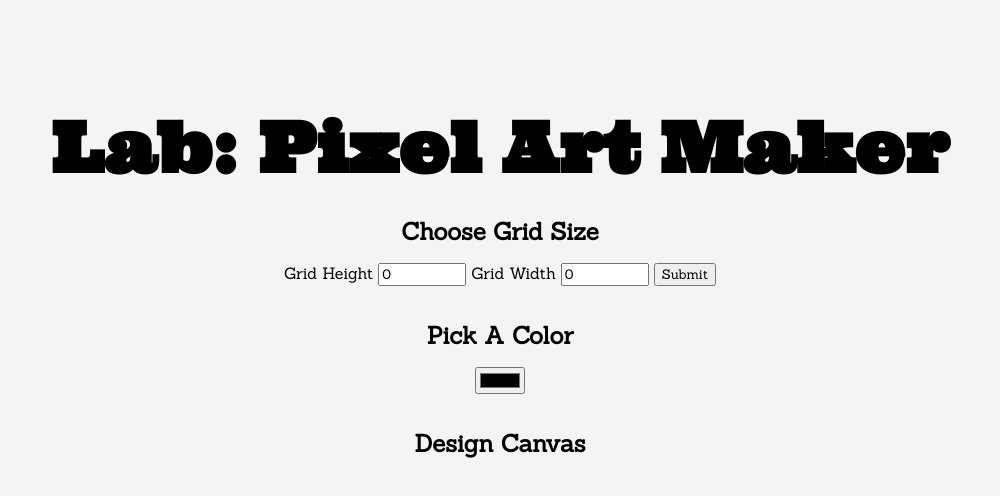
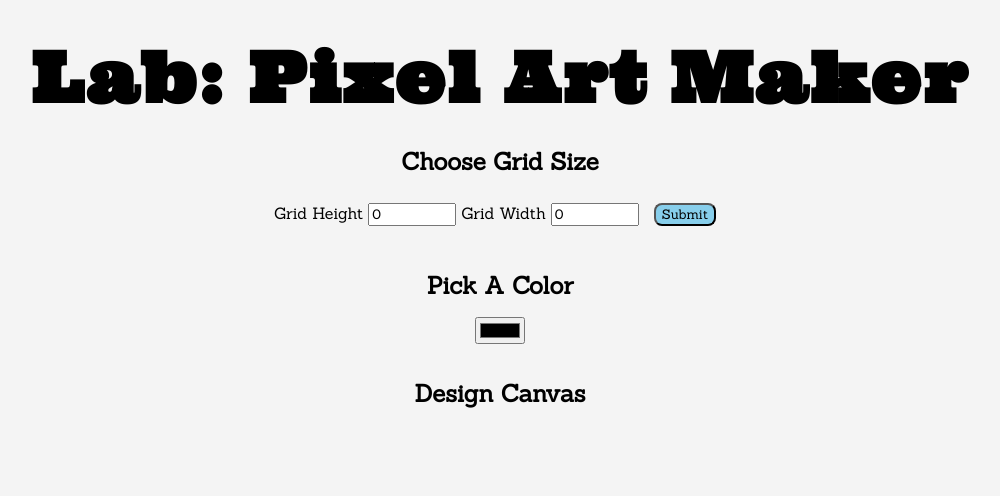
Before and after one commit to kingluko/udacityartmaker, a plain HTML site: page index.html in a window 1280 px wide. Shown: the whole page, without its empty margins (140-1140 px from the left). Drawn offline with nearby package versions, Linux system fonts and the light colour scheme.

Commit message:
Changed the submit colors and added a few indentations

```diff
--- a/style.css
+++ b/style.css
@@ -3,14 +3,14 @@
 }
 body{
     text-align: center;
-    padding-top: 80px;
+    padding-top: 10px;
     background-color: #f4f4f4;
 }
-
 h1{
     font-family: 'Ultra';
     font-size: 70px;
     margin: 0.2em;
+    letter-spacing: 2px;
 }
 h2{
     margin: 1em 0 0.25em;
@@ -19,7 +19,6 @@ h2{
 h2:first-of-type{
     margin-top: 0.5em;
 }
-
 table,
 tr,
 td{
@@ -29,7 +28,6 @@ table {
     border-collapse: collapse;
     margin: 0 auto;
 }
-
 tr {
     height: 20px;
 }
@@ -39,3 +37,9 @@ td {
 input[type = number]{
     width: 6em;
 }
+input[type = "submit"]{
+    background-color: skyblue;
+    color: black;
+    margin: 10px;
+    border-radius: 8px;
+}
```
